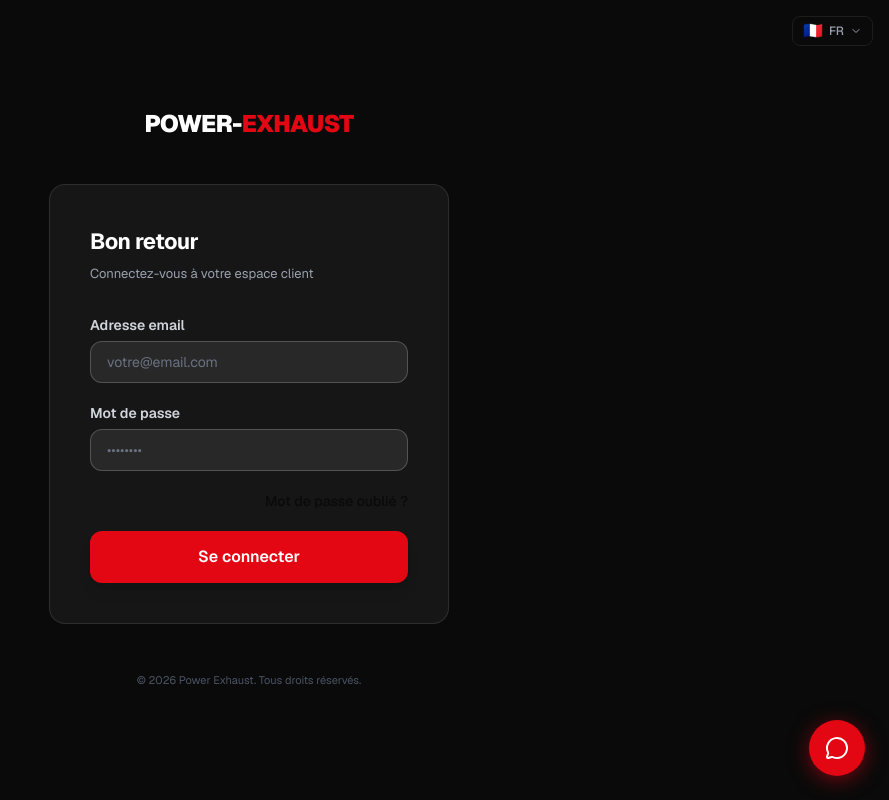
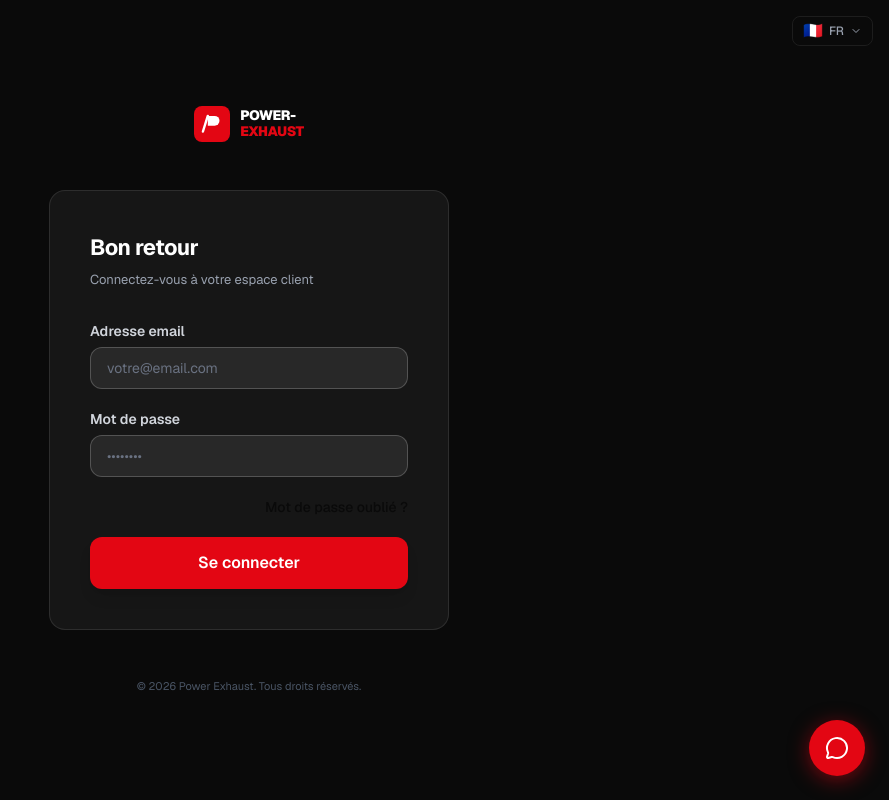
Before and after one commit to BDSproject/Power-Exhaust.com, a Next.js app: page /login in a window 1280 px wide. Shown: the whole page, without its empty margins (391-1280 px from the left). Built offline with nearby package versions, Linux system fonts and the light colour scheme.

Commit message:
feat: logo PowerExhaust blanc/rouge sur toutes les pages (suivi, login, navbar, footer, sidebar)

```diff
--- a/src/app/(auth)/login/page.tsx
+++ b/src/app/(auth)/login/page.tsx
@@ -2,6 +2,7 @@
 import Link from "next/link";
 import { LoginForm } from "@/components/auth/LoginForm";
 import LanguageSwitcherSimple from "@/components/LanguageSwitcherSimple";
+import { PowerExhaustLogo } from "@/components/ui/Logo";
 
 export const metadata: Metadata = {
   title: "Connexion",
@@ -15,11 +16,9 @@
         <LanguageSwitcherSimple />
       </div>
       {/* Logo */}
-      <Link href="/" className="flex items-center gap-2.5 mb-12">
-        <span className="font-black text-2xl tracking-tight leading-none">
-          <span className="text-white">POWER-</span><span className="text-exhaust-orange">EXHAUST</span>
-        </span>
-      </Link>
+      <div className="mb-12">
+        <PowerExhaustLogo size="md" href="/" />
+      </div>
 
       <div className="w-full max-w-[400px]">
         <div className="bg-white/5 border border-white/10 rounded-2xl px-10 py-10">
--- a/src/app/[locale]/page.tsx
+++ b/src/app/[locale]/page.tsx
@@ -4,6 +4,7 @@
 import TrackingWidget from "@/components/home/TrackingWidget";
 import LanguageSwitcher from "@/components/LanguageSwitcher";
 import { useTranslations } from "next-intl";
+import { PowerExhaustLogo } from "@/components/ui/Logo";
 import { getTranslations } from "next-intl/server";
 import {
   Tag, Search, CheckCircle2, Banknote, Package, Zap,
@@ -76,11 +77,7 @@
       {/* ── NAVBAR ── */}
       <nav className="sticky top-0 z-50 bg-[#111111]/95 backdrop-blur border-b border-white/5">
         <div className="max-w-7xl mx-auto px-6 py-4 flex items-center justify-between">
-          <Link href="/" className="flex items-center gap-3">
-            <span className="font-black text-xl tracking-tight leading-none">
-              <span className="text-white">POWER-</span><span className="text-exhaust-orange">EXHAUST</span>
-            </span>
-          </Link>
+          <PowerExhaustLogo size="sm" href="/" />
 
           <div className="hidden md:flex items-center gap-8 text-sm text-gray-400 font-medium">
             <a href="#comment-ca-marche" className="hover:text-white transition-colors">
@@ -448,9 +445,9 @@
         <div className="max-w-7xl mx-auto px-6 py-16">
           <div className="grid md:grid-cols-4 gap-12">
             <div className="md:col-span-2">
-              <p className="font-black text-xl tracking-tight leading-none mb-5">
-                <span className="text-white">POWER-</span><span className="text-exhaust-orange">EXHAUST</span>
-              </p>
+              <div className="mb-5">
+                <PowerExhaustLogo size="sm" href="/" />
+              </div>
               <p className="text-gray-400 text-sm leading-relaxed max-w-xs">
                 {t("footer.tagline")}
               </p>
--- a/src/app/[locale]/suivi/page.tsx
+++ b/src/app/[locale]/suivi/page.tsx
@@ -9,6 +9,7 @@
   Trophy, ArrowLeft, ExternalLink, RefreshCw,
 } from "lucide-react";
 import LanguageSwitcher from "@/components/LanguageSwitcher";
+import { PowerExhaustLogo } from "@/components/ui/Logo";
 
 /* ─── Types ─────────────────────────────────────────────────────────────────── */
 interface TimelineStep {
@@ -111,8 +112,7 @@
       <header className="border-b border-white/8 bg-[#0d0d0d]">
         <div className="max-w-4xl mx-auto px-4 py-4 flex items-center justify-between">
           <Link href="/" className="flex items-center gap-3 group">
-            <div className="w-9 h-9 rounded-xl bg-exhaust-orange flex items-center justify-center text-white font-black text-sm">PE</div>
-            <span className="font-bold text-white text-lg hidden sm:block">Power Exhaust</span>
+            <PowerExhaustLogo size="sm" href="/" />
           </Link>
           <div className="flex items-center gap-3">
             <div className="flex items-center gap-2 text-sm text-gray-500">
--- a/src/components/layout/Sidebar.tsx
+++ b/src/components/layout/Sidebar.tsx
@@ -7,6 +7,7 @@
 import { cn } from "@/lib/utils";
 import { useState } from "react";
 import LanguageSwitcherSimple from "@/components/LanguageSwitcherSimple";
+import { PowerExhaustLogo } from "@/components/ui/Logo";
 import {
   LayoutDashboard, Wrench, FileText, Settings, Users, Tag,
   LogOut, Menu, X, MessageCircle, type LucideIcon
@@ -34,11 +35,7 @@
     <aside className="hidden md:flex flex-col w-64 min-h-screen bg-exhaust-dark border-r border-white/5">
       {/* Logo */}
       <div className="p-6 border-b border-white/5">
-        <Link href="/">
-          <span className="font-black text-xl tracking-tight leading-none">
-            <span className="text-white">POWER-</span><span className="text-exhaust-orange">EXHAUST</span>
-          </span>
-        </Link>
+        <PowerExhaustLogo size="sm" href="/" />
       </div>
 
       {/* Navigation */}
@@ -124,12 +121,7 @@
   return (
     <header className="md:hidden bg-exhaust-dark text-white sticky top-0 z-50 border-b border-white/5">
       <div className="flex items-center justify-between px-4 py-3">
-        <Link href="/" className="flex items-center gap-2">
-          <div className="w-8 h-8 rounded-lg bg-exhaust-orange flex items-center justify-center">
-            <svg viewBox="0 0 24 24" className="w-5 h-5 text-white" fill="currentColor"><path d="M12 2L4 6v6c0 5.5 3.5 9.7 8 11 4.5-1.3 8-5.5 8-11V6L12 2z" opacity=".3"/><path d="M12 2L4 6v6c0 5.5 3.5 9.7 8 11 4.5-1.3 8-5.5 8-11V6L12 2zm0 2.2l6 3.3V12c0 4.5-2.8 7.9-6 9.1-3.2-1.2-6-4.6-6-9.1V7.5l6-3.3z"/></svg>
-          </div>
-          <span className="font-black text-sm"><span className="text-white">POWER-</span><span className="text-exhaust-orange">EXHAUST</span></span>
-        </Link>
+        <PowerExhaustLogo size="sm" href="/" />
         <div className="flex items-center gap-2">
           <LanguageSwitcherSimple />
           <button
```
